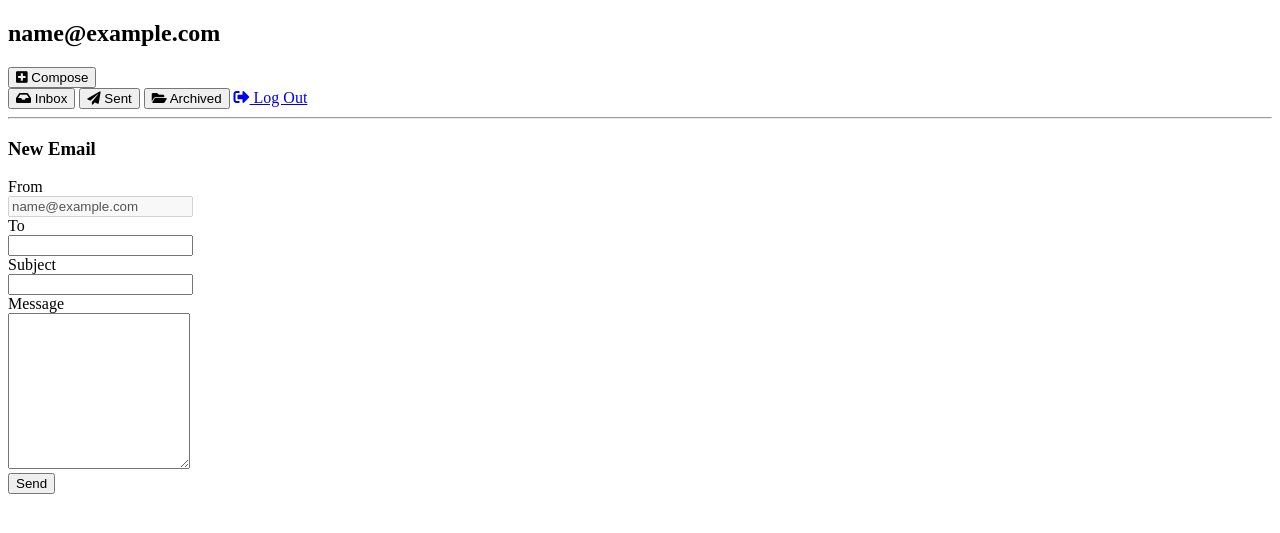
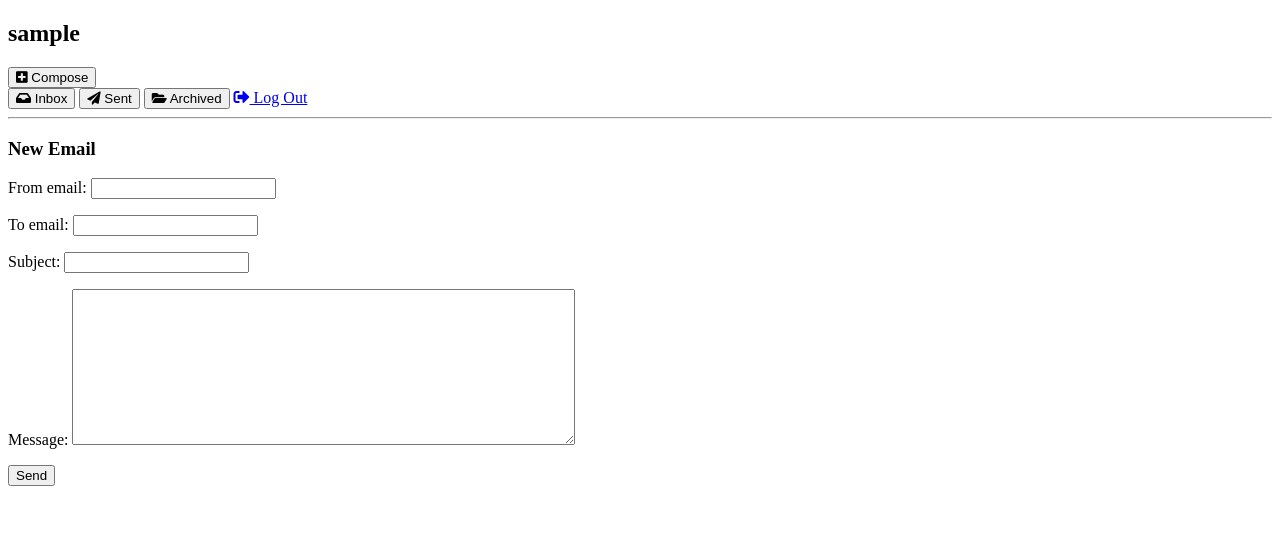
Before and after one commit to Matvey-Makaro/email-client, a Django app: page / in a window 1280 px wide. Shown: the top 533 px of the page. Run offline with Django 4.2, Linux system fonts and the light colour scheme; the visitor is signed in with stand-in values (Sample User, id 1); some libraries are stand-ins or nearby versions.

Commit message:
Learned how to send messages.

```diff
--- /dev/null
+++ b/emailclient/mailclient/forms.py
@@ -0,0 +1,9 @@
+from django import forms
+from .models import *
+
+
+class SendEmailFrom(forms.Form):
+    from_email = forms.EmailField()
+    to_email = forms.EmailField()
+    subject = forms.CharField(max_length=255)
+    message = forms.CharField(widget=forms.Textarea(attrs={'cols': 60, 'rows': 10}))
--- a/emailclient/mailclient/models.py
+++ b/emailclient/mailclient/models.py
@@ -7,10 +7,15 @@ class User(AbstractUser):
         return f'{self.username}'
 
 
+class Mailbox(models.Model):
+    address = models.EmailField()
+    user = models.ForeignKey(User, on_delete=models.CASCADE, related_name='mailboxes')
+
+
 class Email(models.Model):
     user = models.ForeignKey(User, on_delete=models.CASCADE, related_name='emails')
-    sender = models.ForeignKey(User, on_delete=models.PROTECT, related_name='emails_sent')
-    recipients = models.ManyToManyField(User, related_name='emails_received')
+    sender = models.ForeignKey(Mailbox, on_delete=models.CASCADE, related_name='emails_sender')
+    recipients = models.ManyToManyField(Mailbox, related_name='emails_received')
     subject = models.CharField(max_length=255)
     body = models.TextField(blank=True)
     timestamp = models.DateTimeField(auto_now_add=True)
--- a/emailclient/mailclient/templates/mailclient/inbox.html
+++ b/emailclient/mailclient/templates/mailclient/inbox.html
@@ -4,7 +4,7 @@
 
 {% block body %}
 
-    <h2>{{ request.user.email }}</h2>
+    <h2>{{ request.user.username }}</h2>
 
     <div class='row'>
         <div class='col'>
@@ -36,39 +36,10 @@
     <div id='compose-view'>
         <h3 class='text-center mb-4'>New Email</h3>
         <div id='compose-message'></div>
-        <form id='compose-form'>
-            <div class='form-group row mb-4'>
-                <label for='from' class='col-sm-2 col-form-label'>From</label>
-                <div class='col-sm-10'>
-                    <input disabled id='compose-from' class='form-control' value='{{ request.user.email }}'>
-                </div>
-            </div>
-            <div class='form-group row mb-4'>
-                <label for='from' class='col-sm-2 col-form-label'>To</label>
-                <div class='col-sm-10'>
-                    <input id='compose-recipients' class='form-control'>
-                </div>
-            </div>
-            <div class='form-group row mb-4'>
-                <label for='from' class='col-sm-2 col-form-label'>Subject</label>
-                <div class='col-sm-10'>
-                    <input id='compose-subject' class='form-control'>
-                </div>
-            </div>
-            <div class='form-group row mb-4'>
-                <label for='from' class='col-sm-2 col-form-label'>Message</label>
-                <div class='col-sm-10'>
-                    <textarea id='compose-body' class='form-control' rows='10'></textarea>
-                </div>
-            </div>
-            <div class='form-group row'>
-                <label for='' class='col-sm-2 col-form-label'></label>
-                <div class='col-sm-10'>
-                    <div class='d-grid gap-2'>
-                        <input class='btn btn-primary mb-4' type='submit' value='Send'>
-                    </div>
-                </div>
-            </div>
+        <form action='{% url "index" %}' method='post'>
+            {% csrf_token %}
+            {{form.as_p}}
+            <button type="submit">Send</button>
         </form>
     </div>
 {% endblock %}
--- a/emailclient/mailclient/templates/mailclient/login.html
+++ b/emailclient/mailclient/templates/mailclient/login.html
@@ -17,7 +17,7 @@
 
             <!-- Email input -->
             <div class='form-group mb-4'>
-                <input class='form-control' type='email' name='email' placeholder='Email address'>
+                <input class='form-control' type='username' name='username' placeholder='Username'>
             </div>
             <!-- Password input -->
             <div class='form-group mb-4'>
--- a/emailclient/mailclient/templates/mailclient/register.html
+++ b/emailclient/mailclient/templates/mailclient/register.html
@@ -13,6 +13,11 @@
                 {% if message %}
                     <p class='text-danger text-center'>{{ message }}</p>
                 {% endif %}
+            </div>
+
+            <!-- Username input -->
+            <div class='form-group mb-4'>
+                <input class='form-control' type='username' name='username' placeholder='Username'>
             </div>
 
             <!-- Email input -->
--- a/emailclient/mailclient/views.py
+++ b/emailclient/mailclient/views.py
@@ -1,16 +1,45 @@
 from django.contrib.auth import logout, authenticate, login
+from django.core.mail import send_mail
 from django.db import IntegrityError
 from django.http import HttpResponse, HttpResponseNotFound, Http404, HttpResponseRedirect
 from django.shortcuts import render
 from django.urls import reverse
 
+from mailclient.forms import SendEmailFrom
 from mailclient.models import User
 
 
 def index(request):
     # Authenticated users view their inbox
     if request.user.is_authenticated:
-        return render(request, 'mailclient/inbox.html')
+        if request.method == 'POST':
+            form = SendEmailFrom(request.POST)
+            if form.is_valid():
+                sender = form.cleaned_data["from_email"]
+                receiver = form.cleaned_data["to_email"]
+                subject = form.cleaned_data["subject"]
+                message = form.cleaned_data["message"]
+
+            # TODO: Получить пароль для почты из бд и послать сообщение
+            # tmp = send_mail(subject, message, sender, receiver, auth_user=sender, auth_password=password)
+            # try:
+            #     password = 'lgfjsjbceckawxgg'
+            #     tmp = send_mail("Test programm", "Test programm", "matvey.makaro@gmail.com", ["makaro.matvey@gmail.com"],
+            #                 auth_user="matvey.makaro@gmail.com", auth_password=password)
+            #     print(f"Num of messages: {tmp}")
+            # except ConnectionRefusedError:
+            #     print(f"Exception ConnectionRefusedError")
+
+            # try:
+            #     send_mail(f'{subject} от {from_email}', message,
+            #               DEFAULT_FROM_EMAIL, RECIPIENTS_EMAIL)
+            # except BadHeaderError:
+            #     return HttpResponse('Ошибка в теме письма.')
+            # return redirect('success')
+
+        else:
+            form = SendEmailFrom()
+        return render(request, 'mailclient/inbox.html', {'form': form})
 
     # Everyone else is prompted to sign in
     else:
@@ -21,9 +50,9 @@ def login_view(request):
     if request.method == 'POST':
 
         # Attempt to sign user in
-        email = request.POST['email']
+        username = request.POST['username']
         password = request.POST['password']
-        user = authenticate(request, username=email, password=password)
+        user = authenticate(request, username=username, password=password)
 
         # Check if authentication successful
         if user is not None:
@@ -31,7 +60,7 @@ def login_view(request):
             return HttpResponseRedirect(reverse('index'))
         else:
             return render(request, 'mailclient/login.html', {
-                'message': 'Invalid email and/or password.'
+                'message': 'Invalid username and/or password.'
             })
     else:
         return render(request, 'mailclient/login.html')
@@ -44,6 +73,7 @@ def logout_view(request):
 
 def register(request):
     if request.method == 'POST':
+        username = request.POST['username']
         email = request.POST['email']
 
         # Ensure password matches confirmation
@@ -56,11 +86,11 @@ def register(request):
 
         # Attempt to create new user
         try:
-            user = User.objects.create_user(email, email, password)
+            user = User.objects.create_user(username, email, password)
             user.save()
         except IntegrityError:
             return render(request, 'mailclient/register.html', {
-                'message': 'Email address already taken.'
+                'message': 'User name already taken.'
             })
         login(request, user)
         return HttpResponseRedirect(reverse('index'))
```
Also changed, not shown: emailclient/emailclient/settings.py (+12 -0 lines).
